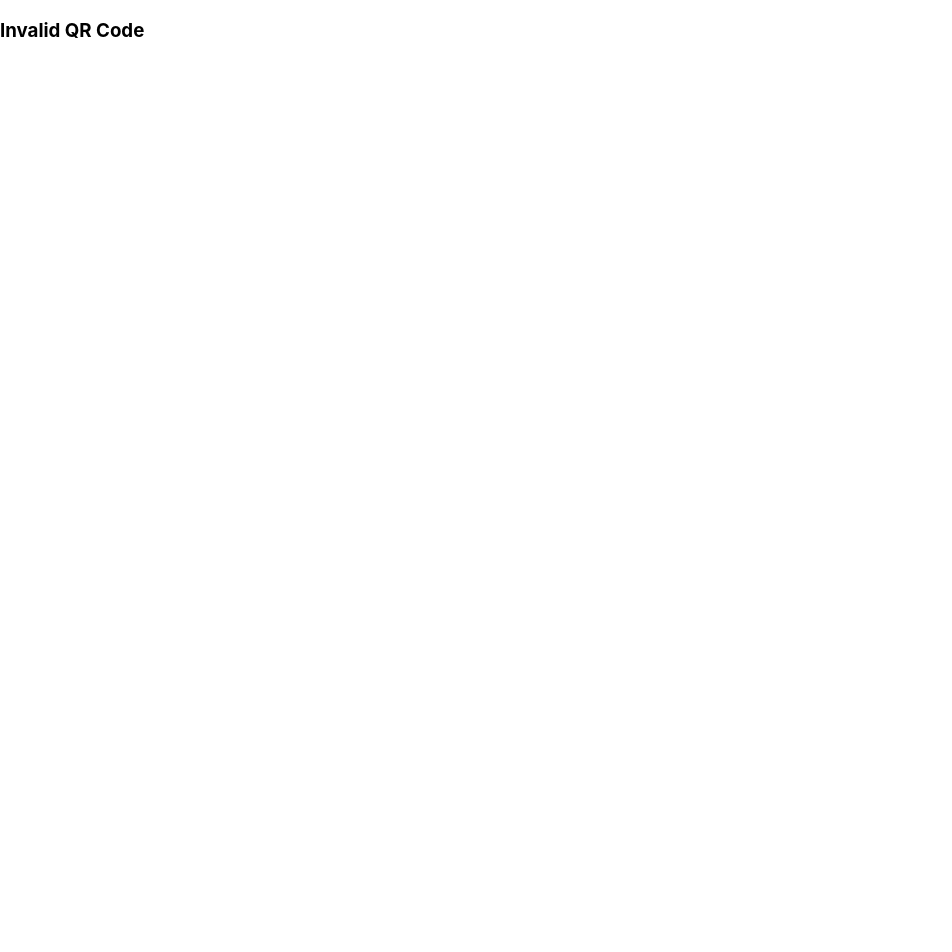
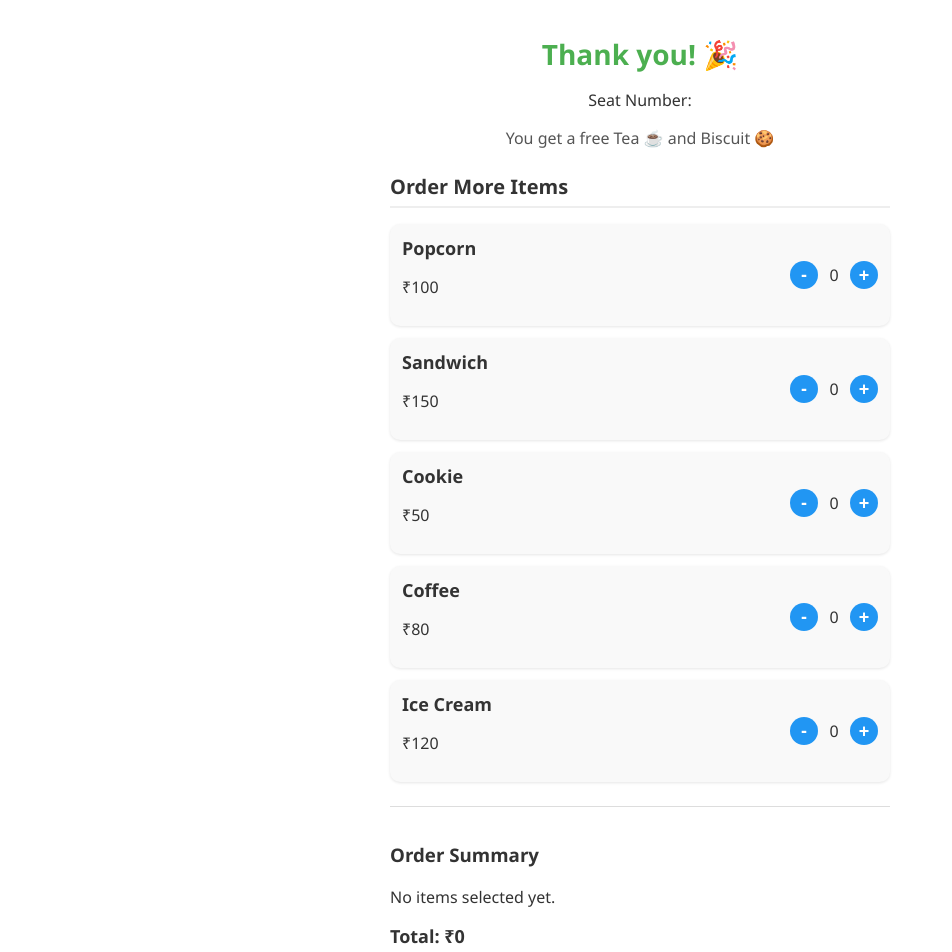
Before and after one commit to Swapnilchavan13/LandingPage, a React (Create React App) app in the folder mylanding/: page /order in a window 1280 px wide. Shown: the top 952 px of the page, without its empty margins (0-952 px from the left). Before the commit the page ends 800 px from the top, so only its background shows below. Built offline with nearby package versions, Linux system fonts and the light colour scheme.

Commit message:
only qr uploadsed css

```diff
--- a/mylanding/src/Qr/OrderPage.jsx
+++ b/mylanding/src/Qr/OrderPage.jsx
@@ -1,85 +1,114 @@
 import React, { useEffect, useState } from "react";
-import { useSearchParams } from "react-router-dom";
+import { useLocation } from "react-router-dom";
+import { QRCodeCanvas } from "qrcode.react";
+import '../styles/qrorders.css'; // import the CSS file
 
-const menu = [
-  { item: "Popcorn", price: 50 },
-  { item: "Sandwich", price: 40 },
-  { item: "Cookie", price: 20 },
-  { item: "Coffee", price: 30 },
-  { item: "Ice Cream", price: 35 },
+
+const menuItems = [
+  { name: "Popcorn", price: 100 },
+  { name: "Sandwich", price: 150 },
+  { name: "Cookie", price: 50 },
+  { name: "Coffee", price: 80 },
+  { name: "Ice Cream", price: 120 },
 ];
 
 const OrderPage = () => {
-  const [searchParams] = useSearchParams();
-  const seat = searchParams.get("seat");
-  const theater = searchParams.get("theater");
+  const location = useLocation();
+  const params = new URLSearchParams(location.search);
+  const seat = params.get("seat");
 
-  const [quantities, setQuantities] = useState({});
-  const [total, setTotal] = useState(0);
-  const [paymentQR, setPaymentQR] = useState("");
+  const [order, setOrder] = useState({});
+  const [showQR, setShowQR] = useState(false);
 
   useEffect(() => {
-    let t = 0;
-    menu.forEach((item) => {
-      const qty = quantities[item.item] || 0;
-      t += qty * item.price;
-    });
-    setTotal(t);
-  }, [quantities]);
+    const existingOrders = JSON.parse(localStorage.getItem("orders")) || {};
+    if (existingOrders[seat]) {
+      setOrder(existingOrders[seat]);
+    }
+  }, [seat]);
 
-  const handleQtyChange = (item, value) => {
-    const qty = Math.max(0, parseInt(value) || 0);
-    setQuantities((prev) => ({ ...prev, [item]: qty }));
+  const handleAdd = (item) => {
+    setOrder((prev) => ({
+      ...prev,
+      [item.name]: (prev[item.name] || 0) + 1,
+    }));
   };
 
-  const handleOrder = () => {
-    const orderData = {
-      seat,
-      theater,
-      items: quantities,
-      total,
-      time: new Date().toLocaleString(),
+  const handleRemove = (item) => {
+    setOrder((prev) => {
+      const updated = { ...prev };
+      if (updated[item.name]) {
+        updated[item.name] -= 1;
+        if (updated[item.name] <= 0) {
+          delete updated[item.name];
+        }
+      }
+      return updated;
+    });
   };
 
-    const existing = JSON.parse(localStorage.getItem("orders") || "{}");
-    existing[seat] = orderData;
+  const total = Object.entries(order).reduce((acc, [item, qty]) => {
+    const menuItem = menuItems.find((m) => m.name === item);
+    return acc + (menuItem?.price || 0) * qty;
+  }, 0);
+
+  const handlePlaceOrder = () => {
+    const existing = JSON.parse(localStorage.getItem("orders")) || {};
+    existing[seat] = order;
     localStorage.setItem("orders", JSON.stringify(existing));
-
-    const paymentString = `PAYMENT|SEAT:${seat}|AMOUNT:${total}`;
-    const qrUrl = `https://chart.googleapis.com/chart?cht=qr&chs=200x200&chl=${encodeURIComponent(paymentString)}`;
-    setPaymentQR(qrUrl);
+    setShowQR(true);
   };
 
-  if (!seat || !theater) return <h3>Invalid QR Code</h3>;
+  return (
+    <div className="order-container">
+      <h1 className="thankyou">Thank you! 🎉</h1>
+      <p className="welcome-msg">Seat Number: <strong>{seat}</strong></p>
+      <p className="offer-msg">You get a free Tea ☕ and Biscuit 🍪</p>
 
-  return (
-    <div style={{ padding: "20px" }}>
-      <h2>Thank you! Seat No. {seat}</h2>
-      <p>You will get your free tea and biscuit.</p>
-      <h3>If you'd like to order more, here is the menu:</h3>
+      <h2 className="menu-heading">Order More Items</h2>
 
-      {menu.map((item) => (
-        <div key={item.item} style={{ marginBottom: "10px" }}>
-          {item.item} (₹{item.price}):{" "}
-          <input
-            type="number"
-            min="0"
-            value={quantities[item.item] || ""}
-            onChange={(e) => handleQtyChange(item.item, e.target.value)}
-            style={{ width: "60px" }}
-          />
+      <div className="menu">
+        {menuItems.map((item) => (
+          <div className="menu-item" key={item.name}>
+            <div>
+              <h3>{item.name}</h3>
+              <p>₹{item.price}</p>
+            </div>
+            <div className="controls">
+              <button onClick={() => handleRemove(item)}>-</button>
+              <span>{order[item.name] || 0}</span>
+              <button onClick={() => handleAdd(item)}>+</button>
+            </div>
           </div>
         ))}
+      </div>
 
-      <h4>Total: ₹{total}</h4>
-      <button onClick={handleOrder} style={{ padding: "10px", fontSize: "16px" }}>
+      <div className="summary">
+        <h3>Order Summary</h3>
+        {Object.entries(order).length === 0 ? (
+          <p>No items selected yet.</p>
+        ) : (
+          <ul>
+            {Object.entries(order).map(([item, qty]) => (
+              <li key={item}>
+                {item} x {qty}
+              </li>
+            ))}
+          </ul>
+        )}
+        <p className="total">Total: ₹{total}</p>
+        <button className="place-order-btn" onClick={handlePlaceOrder}>
           Place Order
         </button>
+      </div>
 
-      {paymentQR && (
-        <div style={{ marginTop: "20px" }}>
-          <h4>Scan to Pay:</h4>
-          <img src={paymentQR} alt="Payment QR" />
+      {showQR && (
+        <div className="qr-modal">
+          <div className="qr-popup">
+            <h3>Scan to Pay</h3>
+            <QRCodeCanvas value={`upi://pay?pa=dummy@upi&am=${total}`} size={200} />
+            <button onClick={() => setShowQR(false)} className="close-btn">Close</button>
+          </div>
         </div>
       )}
     </div>
--- /dev/null
+++ b/mylanding/src/styles/qrorders.css
@@ -0,0 +1,145 @@
+.order-container {
+  max-width: 500px;
+  margin: auto;
+  padding: 16px;
+  font-family: 'Segoe UI', sans-serif;
+  background-color: #fff;
+  color: #333;
+}
+
+.thankyou {
+  text-align: center;
+  font-size: 28px;
+  color: #4caf50;
+  margin-bottom: 8px;
+}
+
+.welcome-msg,
+.offer-msg {
+  text-align: center;
+  margin-bottom: 6px;
+}
+
+.offer-msg {
+  font-size: 16px;
+  color: #555;
+}
+
+.menu-heading {
+  margin-top: 24px;
+  font-size: 20px;
+  border-bottom: 2px solid #eee;
+  padding-bottom: 6px;
+}
+
+.menu {
+  display: flex;
+  flex-direction: column;
+  gap: 12px;
+  margin-top: 16px;
+}
+
+.menu-item {
+  display: flex;
+  justify-content: space-between;
+  align-items: center;
+  background: #f9f9f9;
+  padding: 12px;
+  border-radius: 10px;
+  box-shadow: 0 1px 3px rgba(0,0,0,0.1);
+}
+
+.menu-item h3 {
+  margin: 0;
+  font-size: 18px;
+}
+
+.controls {
+  display: flex;
+  align-items: center;
+  gap: 6px;
+}
+
+.controls button {
+  width: 28px;
+  height: 28px;
+  font-size: 18px;
+  background-color: #2196f3;
+  color: white;
+  border: none;
+  border-radius: 50%;
+  padding: 0;
+  text-align: center;
+  line-height: 28px;
+  cursor: pointer;
+}
+
+.controls span {
+  min-width: 20px;
+  text-align: center;
+  font-size: 16px;
+}
+
+
+.summary {
+  margin-top: 24px;
+  border-top: 1px solid #ddd;
+  padding-top: 16px;
+}
+
+.summary ul {
+  padding-left: 18px;
+}
+
+.total {
+  font-weight: bold;
+  font-size: 18px;
+  margin-top: 12px;
+}
+
+.place-order-btn {
+  width: 100%;
+  margin-top: 16px;
+  padding: 12px;
+  background-color: #4caf50;
+  color: white;
+  border: none;
+  border-radius: 8px;
+  font-size: 16px;
+  cursor: pointer;
+}
+
+.place-order-btn:hover {
+  background-color: #388e3c;
+}
+
+/* QR Modal */
+.qr-modal {
+  position: fixed;
+  top: 0;
+  left: 0;
+  width: 100%;
+  height: 100%;
+  background: rgba(0, 0, 0, 0.7);
+  display: flex;
+  justify-content: center;
+  align-items: center;
+}
+
+.qr-popup {
+  background: white;
+  padding: 24px;
+  border-radius: 12px;
+  text-align: center;
+}
+
+.close-btn {
+  margin-top: 20px;
+  padding: 8px 14px;
+  background-color: #f44336;
+  color: white;
+  border: none;
+  border-radius: 6px;
+  font-size: 15px;
+  cursor: pointer;
+}
```
Lines whose indentation alone changed are shown as unchanged.
